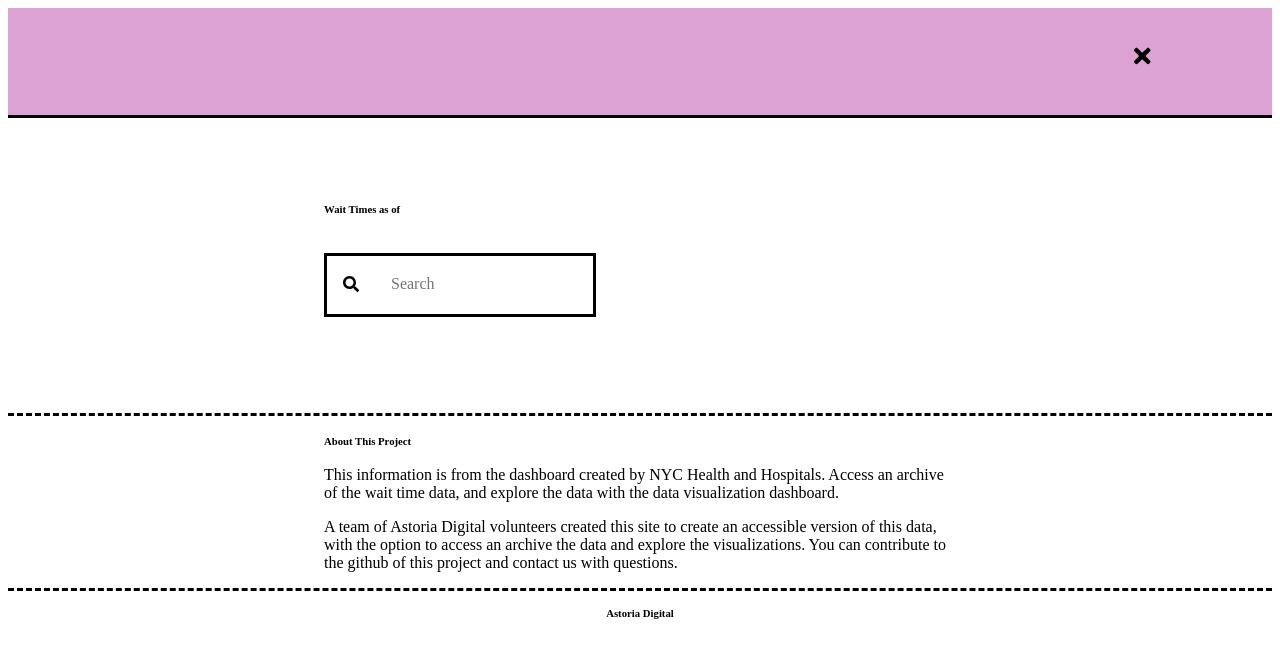
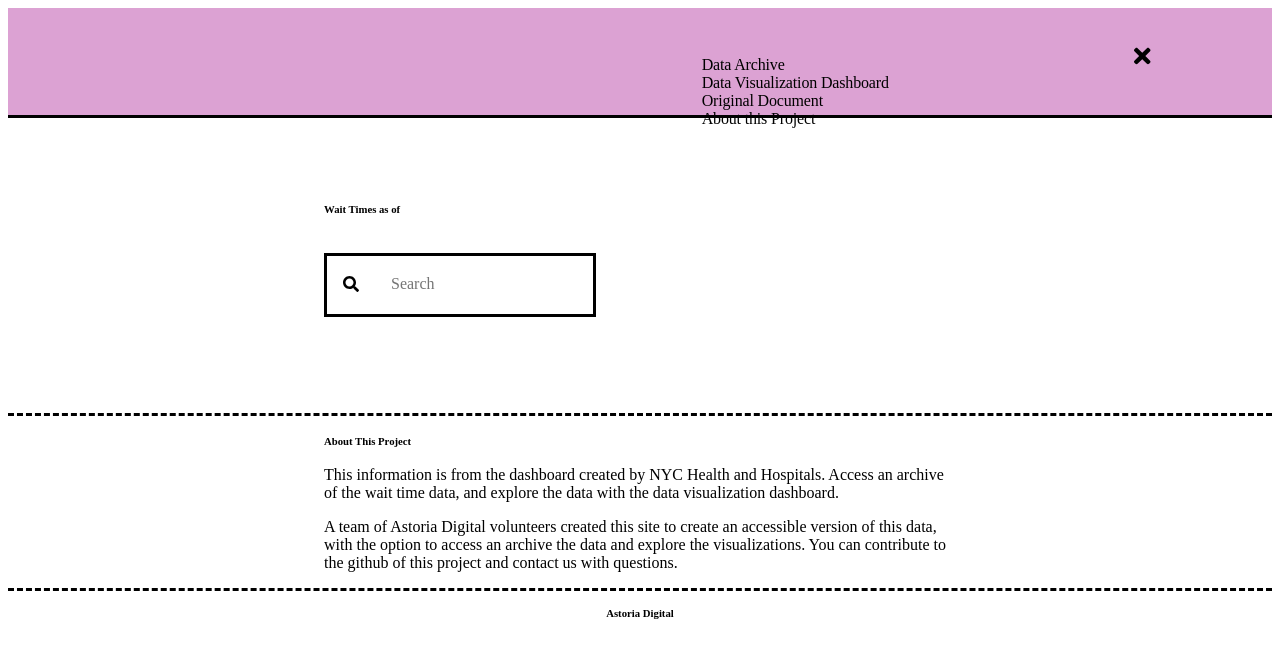
Before and after one commit to azlyth/covid-19-dashboard, a React (Create React App) app: page / in a window 1280 px wide. Both pictures are taken after a click on the icon 1144 px from the left and 56 px from the top of the page. Shown: the top 658 px of the page. Built offline with nearby package versions, Linux system fonts and the light colour scheme; no server answers; a web font is replaced by a local one.

Commit message:
Add menu links and styling

```diff
--- a/src/components/Header.css
+++ b/src/components/Header.css
@@ -16,6 +16,7 @@ header.showLinks {
 
 .headerTextContainer {
   width: 60%;
+  position: relative;
 }
 
 .headerContainer h1 {
@@ -38,3 +39,20 @@ header.showLinks {
 .menuIcon:hover {
   cursor: pointer;
 }
+
+.menuLinks {
+  position: absolute;
+  top: 3em;
+  right: 0;
+  display: none;
+}
+
+.menuLinks.showLinks {
+  display: block;
+}
+
+.menuLinks ul {
+  list-style-type: none;
+  margin: 0;
+  padding: 0;
+}
--- a/src/components/Header.js
+++ b/src/components/Header.js
@@ -26,6 +26,14 @@ class Header extends React.Component {
         <div className={'headerContainer' + (this.state.showLinks ? (' showLinks') : '')}>
           <div className='headerTextContainer'>
             <h1>NYC health and hospitals <br></br> covid 19 testing wait times</h1>
+            <div className={'menuLinks' + (this.state.showLinks ? (' showLinks') : '')}>
+              <ul>
+                <li>Data Archive</li>
+                <li>Data Visualization Dashboard</li>
+                <li>Original Document</li>
+                <li>About this Project</li>
+              </ul>
+            </div>
           </div>
           <div className='menuContainer'>
             <FontAwesomeIcon className='menuIcon' icon={this.state.showLinks ? faTimes : faBars} onClick={this.toggleMenu}/>
```
